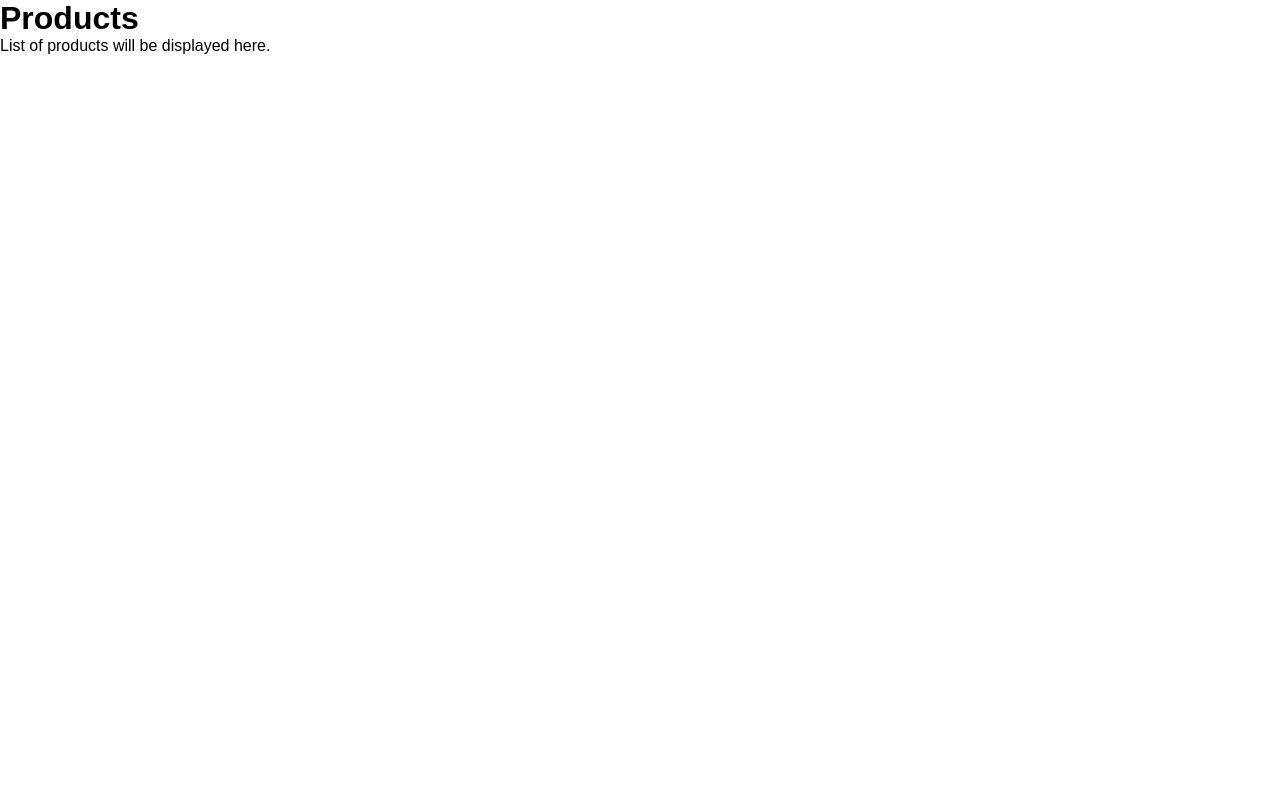
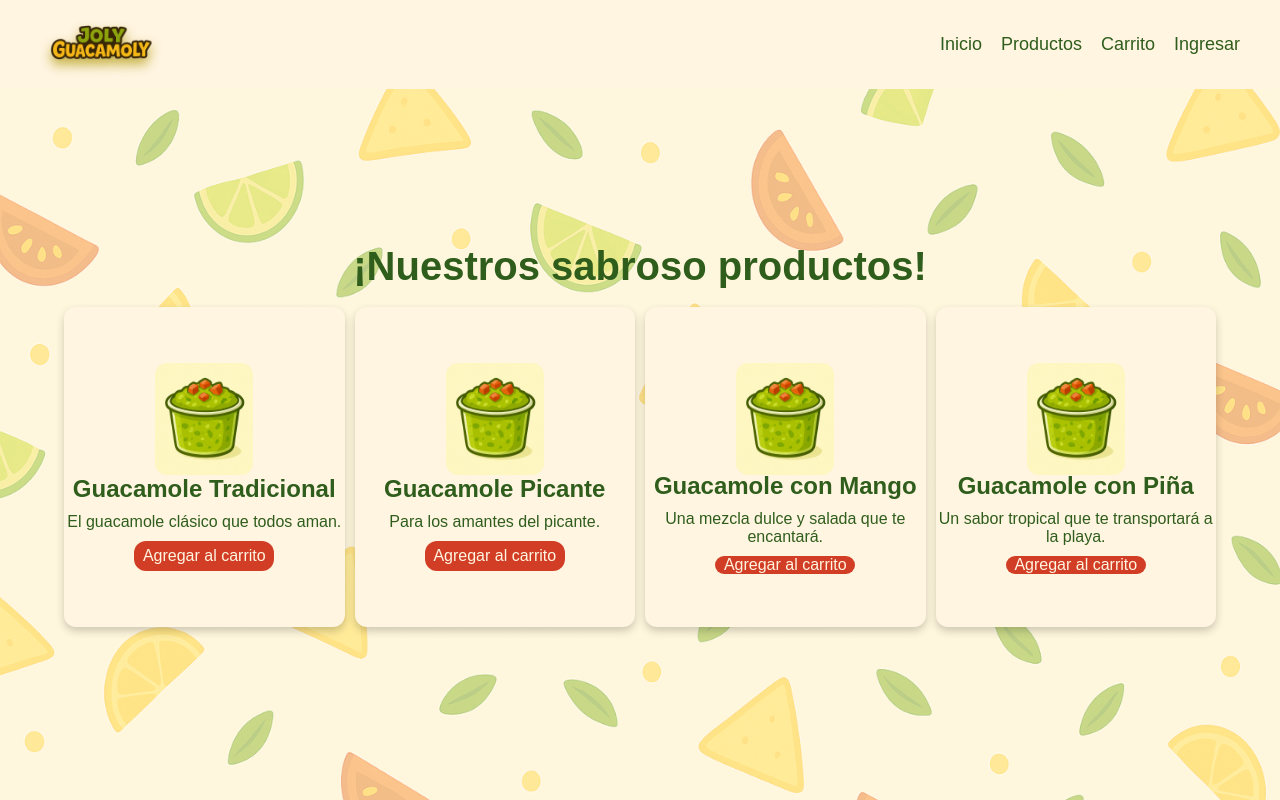
Before and after one commit to Brey012/JolyGuacamoly, a React (Vite) app: page /products in a window 1280 px wide. Built offline with nearby package versions, Linux system fonts and the light colour scheme.

Commit message:
Pagina de productos completa

```diff
--- /dev/null
+++ b/src/css/Products.css
@@ -0,0 +1,143 @@
+:root {
+  /* Colores principales */
+  --green-primary: #3a8524; /* Verde aguacate */
+  --green-light: #a8d36c; /* Verde claro */
+  --yellow-maize: #f4b516; /* Amarillo maíz */
+  --brown-seed: #8b4f26; /* Marrón semilla */
+  --red-tomato: #d13e25; /* Rojo tomate */
+  --green-dark-text: #2f5d1c; /* Verde profundo (texto) */
+  --off-white-bg: #fff5e1; /* Fondo claro tipo papel */
+
+  /* Tipografía */
+  --font-family: "Poppins", sans-serif;
+
+  /* Otros */
+  --border-radius: 12px;
+  --transition-fast: 0.2s ease-in-out;
+}
+
+.products_container {
+  width: 100%;
+  height: 100vh;
+  display: flex;
+  align-items: center;
+  flex-direction: column;
+  background-color: var(--off-white-bg);
+}
+
+.products_content {
+  width: 100%;
+  height: 100%;
+  display: flex;
+  align-items: center;
+  justify-content: center;
+  position: relative;
+}
+
+.products_content::before {
+  content: "";
+  position: absolute;
+  top: 0;
+  left: 0;
+  width: 100%;
+  height: 100%;
+  background-image: url(/public/ChatGPT\ Image\ 2\ may\ 2025\,\ 15_35_40.png);
+  background-size: cover;
+  /* background-position: center; */
+  opacity: 0.4; /* Ajusta la opacidad según sea necesario */
+  z-index: 1;
+}
+
+.products_content > * {
+  position: relative;
+  z-index: 2;
+}
+
+.products_content--container {
+  width: 90%;
+  height: 100%;
+  display: flex;
+  justify-content: center;
+  align-items: center;
+  flex-direction: column;
+}
+
+.products_container h1 {
+  font-size: 2.5rem;
+  color: var(--green-dark-text);
+}
+
+.products_content--cards {
+  width: 100%;
+  height: 50%;
+  display: flex;
+  align-items: center;
+  justify-content: center;
+  gap: 20px;
+  gap: 10px;
+}
+
+.products_content--card img {
+  width: 35%;
+  height: 35%;
+  border-radius: var(--border-radius);
+  transition: var(--transition-fast);
+}
+
+.products_content--card {
+  height: 90%;
+  width: 50%;
+  display: flex;
+  align-items: center;
+  justify-content: center;
+  flex-direction: column;
+  background-color: var(--off-white-bg);
+  border-radius: var(--border-radius);
+  box-shadow: 0px 4px 8px rgba(0, 0, 0, 0.2);
+}
+
+.cards--content {
+  width: 100%;
+  height: 30%;
+  display: flex;
+  align-items: center;
+  justify-content: center;
+  flex-direction: column;
+}
+
+.cards--content h2 {
+  font-size: 1.5rem;
+  color: var(--green-dark-text);
+  margin-bottom: 10px;
+}
+
+.cards--content p {
+  font-size: 1rem;
+  color: var(--green-dark-text);
+  text-align: center;
+  margin-bottom: 10px;
+}
+
+.cards--content button {
+    width: 50%;
+    height: 40px;
+    background-color: var(--red-tomato);
+    color: var(--off-white-bg);
+    font-size: 1rem;
+    font-weight: 500;
+    border-radius: var(--border-radius);
+    cursor: pointer;
+    transition: var(--transition-fast);
+}
+
+.products_content--card:hover .cards--content button {
+  background-color: var(--yellow-maize);
+  color: var(--green-dark-text);
+  transform: scale(1.05);
+  transition: var(--transition-fast);
+}
+
+.products_content--card:hover {
+  transform: scale(1.05);
+  box-shadow: 0px 8px 16px rgba(0, 0, 0, 0.2);
+}
--- a/src/pages/Products.jsx
+++ b/src/pages/Products.jsx
@@ -1,10 +1,51 @@
+import Header from "../components/Header";
+import "../css/Products.css";
+
 const Products = () => {
   return (
-    <div>
-      <h1>Products</h1>
-      <p>List of products will be displayed here.</p>
-    </div>
+    <section className="products_container">
+      <Header />
+      <div className="products_content">
+        <div className="products_content--container">
+          <h1>¡Nuestros sabroso productos!</h1>
+          <div className="products_content--cards">
+            <div className="products_content--card">
+              <img src="/public/Guacamole.png" alt="" />
+              <div className="cards--content">
+                <h2>Guacamole Tradicional</h2>
+                <p>El guacamole clásico que todos aman.</p>
+                <button>Agregar al carrito</button>
+              </div>
+            </div>
+            <div className="products_content--card">
+              <img src="/public/Guacamole.png" alt="" />
+              <div className="cards--content">
+                <h2>Guacamole Picante</h2>
+                <p>Para los amantes del picante.</p>
+                <button>Agregar al carrito</button>
+              </div>
+            </div>
+            <div className="products_content--card">
+              <img src="/public/Guacamole.png" alt="" />
+              <div className="cards--content">
+                <h2>Guacamole con Mango</h2>
+                <p>Una mezcla dulce y salada que te encantará.</p>
+                <button>Agregar al carrito</button>
+              </div>
+            </div>
+            <div className="products_content--card">
+              <img src="/public/Guacamole.png" alt="" />
+              <div className="cards--content">
+                <h2>Guacamole con Piña</h2>
+                <p>Un sabor tropical que te transportará a la playa.</p>
+                <button>Agregar al carrito</button>
+              </div>
+            </div>
+          </div>
+        </div>
+      </div>
+    </section>
   );
-}
+};
 
 export default Products;
```
Also changed, not shown: public/guacamole.png (added).
